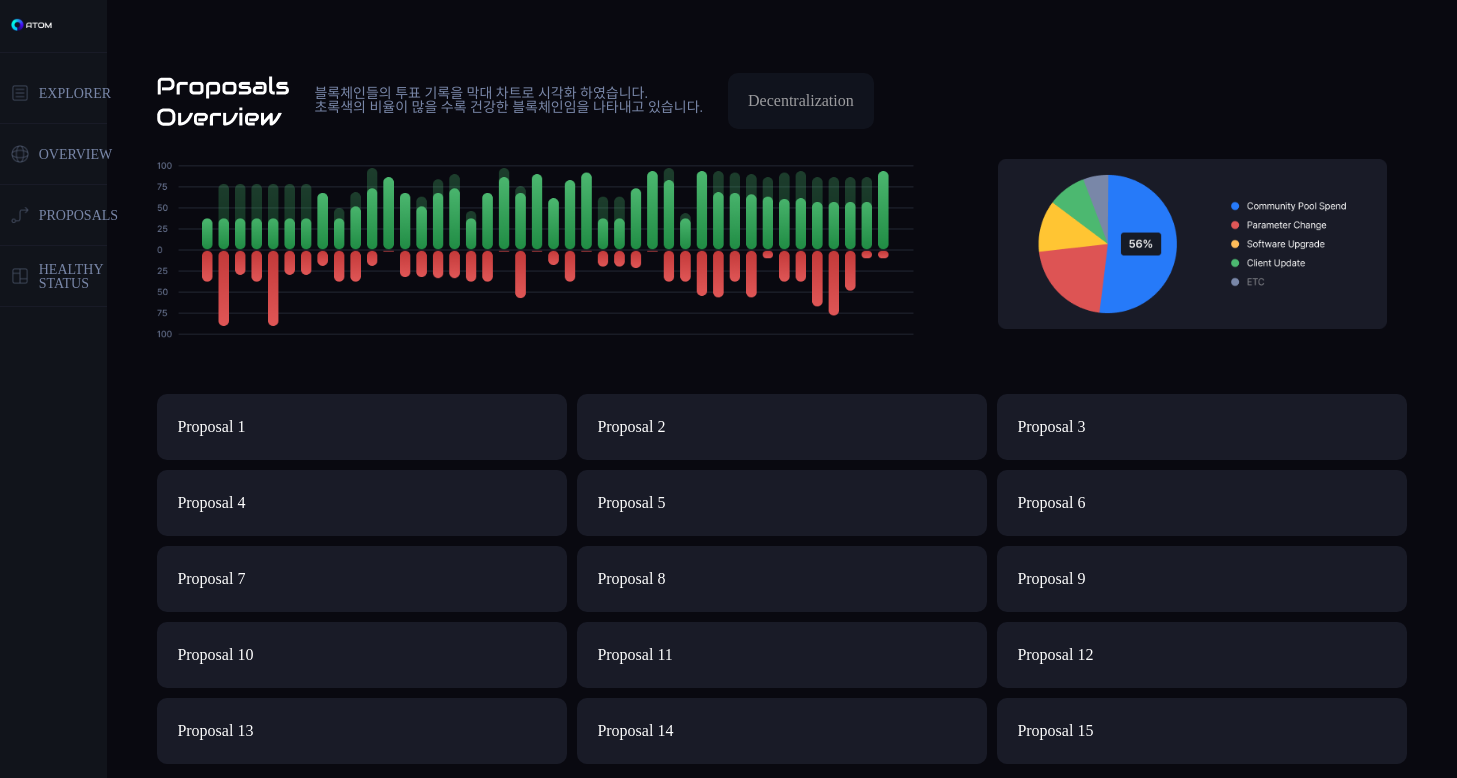
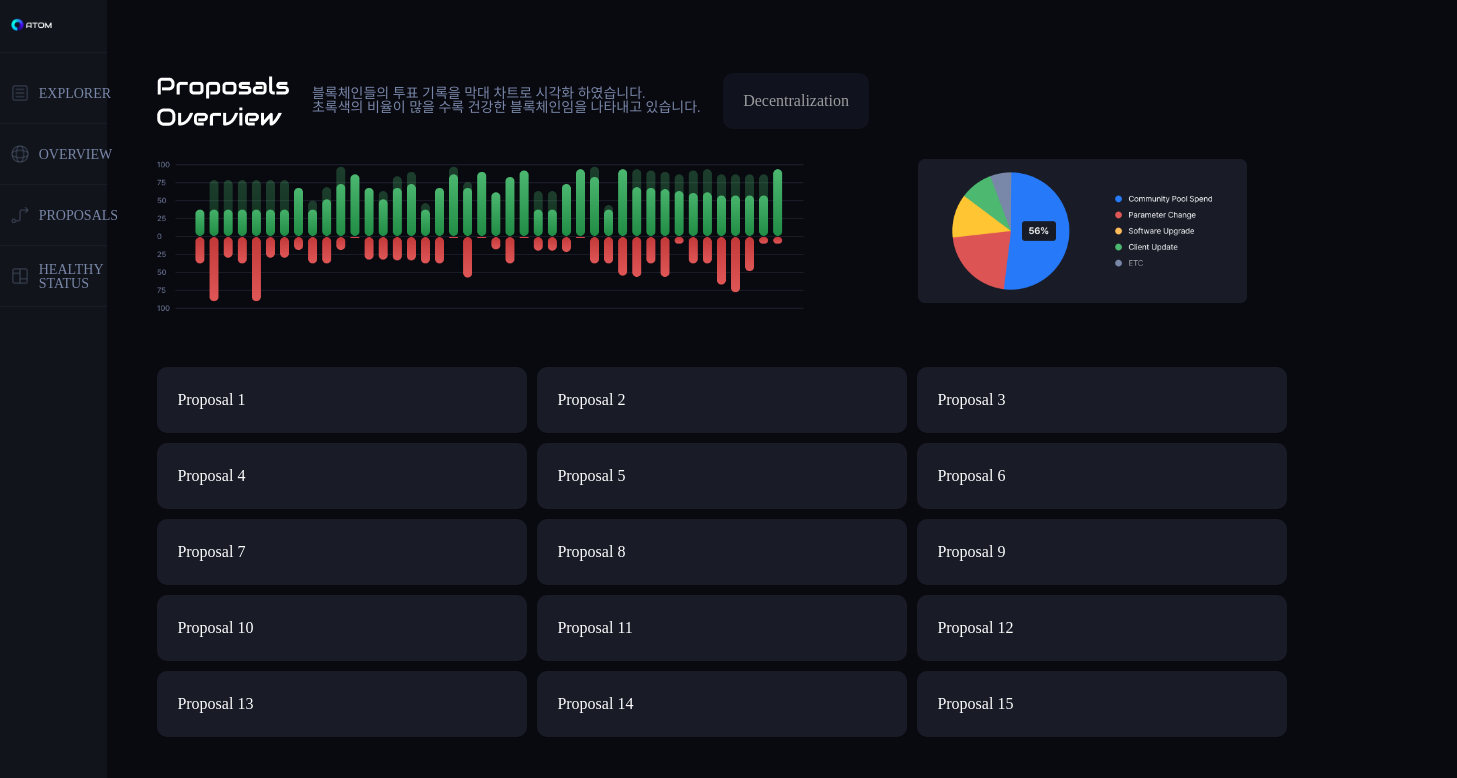
Before and after one commit to InformationDesign-Project/Client, a SvelteKit app: page /Proposals/overview in a window 1280 px wide. Shown: the top 778 px of the page, 1457 px wide, since content can reach past the window. Built offline with nearby package versions, Linux system fonts and the light colour scheme.

Commit message:
Style : 오버뷰 스타일 수정

```diff
--- a/src/components/Overview/BarChart.svelte
+++ b/src/components/Overview/BarChart.svelte
@@ -4,7 +4,7 @@
 
   <div class="bar-chart">
     <!-- 차트 구현 전-->
-    <img width="90%;" src="/layout/bar-chart.png" alt="블록체인 이미지" />
+    <img width="85%;" src="/layout/bar-chart.png" alt="블록체인 이미지" />
   </div>
 
   <style lang="scss">
--- a/src/components/Overview/PieChart.svelte
+++ b/src/components/Overview/PieChart.svelte
@@ -4,7 +4,7 @@
 
   <div class="pie-chart">
     <!-- 차트 구현 전-->
-    <img width="95%;"src="/layout/pie-chart.png" alt="블록체인 이미지" />
+    <img width="89%;"src="/layout/pie-chart.png" alt="블록체인 이미지" />
   </div>
 
   <style lang="scss">
--- a/src/components/Overview/ProposalBox.svelte
+++ b/src/components/Overview/ProposalBox.svelte
@@ -8,7 +8,7 @@
 
   <style lang="scss">
     .proposal-box {
-    width: 370px;
+    width: 330px;
     padding: 25px 20px;
     border-radius: 10px;
     color: #FFF;
```
